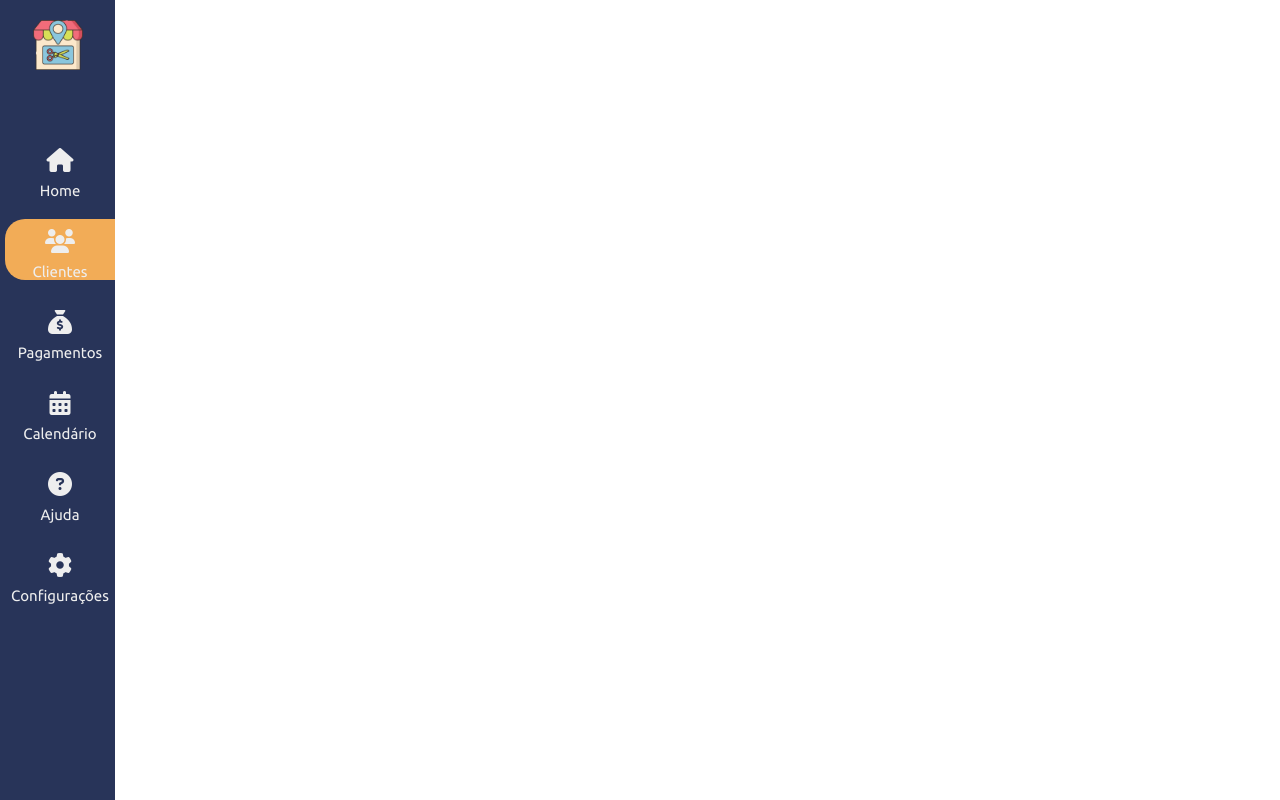
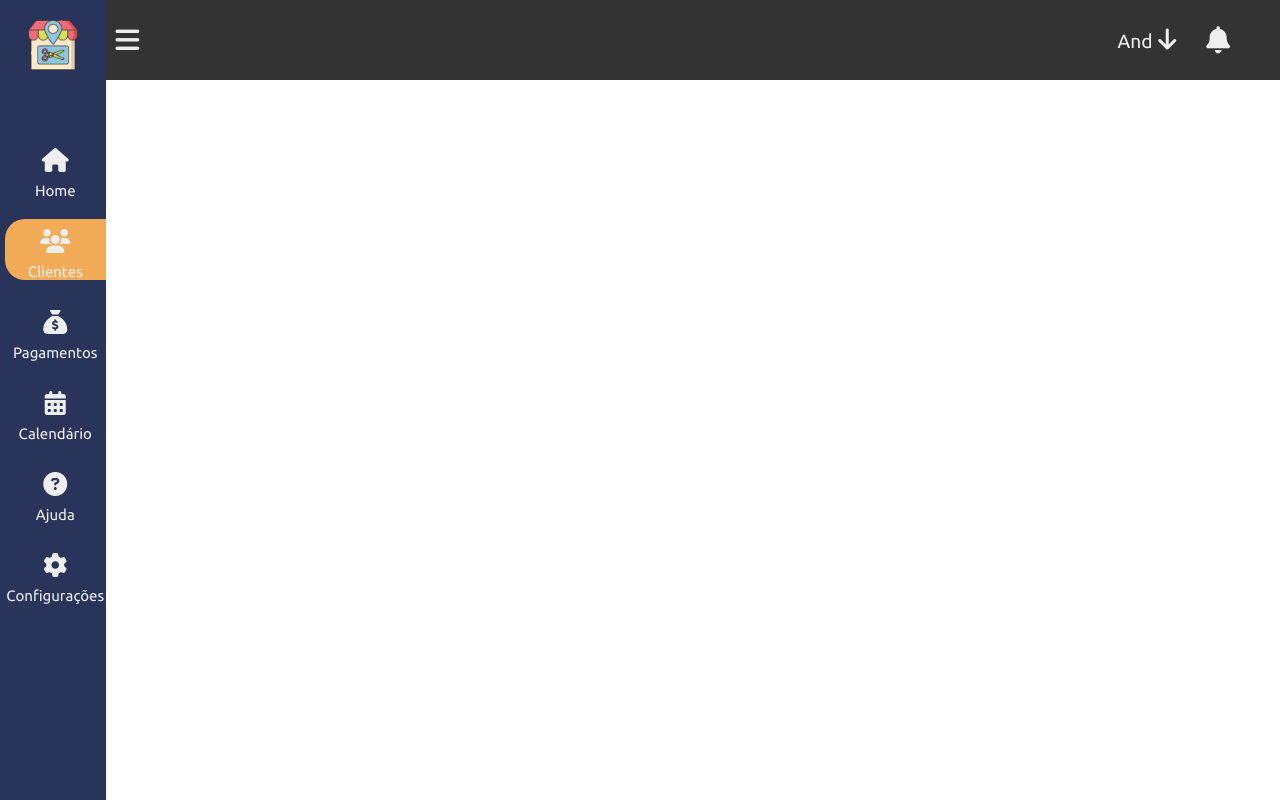
Before and after one commit to luvsscorpius/BeautyHair, a website: page index.html in a window 1280 px wide. Drawn offline with Linux system fonts and the light colour scheme.

Commit message:
feat(header added): header added

```diff
--- a/css/style.css
+++ b/css/style.css
@@ -110,3 +110,54 @@ body {
     border-radius: 50%;
     box-shadow: 15px -15px 0 var(--red);
 }
+
+/* Header */
+
+header {
+    background-color: var(--header);
+    height: 80px;
+    width: 100%;
+    display: flex;
+    align-items: center;
+}
+
+header .bars {
+    display: flex;
+    width: 100%;
+    margin: 10px;
+}
+
+header .bars .list-bars {
+    list-style: none;
+}
+
+header .bars .list-bars a {
+    color: #eee;
+    list-style: none;
+}
+
+header .bars-header {
+    display: flex;
+    justify-content: flex-end;
+    width: 100%;
+    gap: 30px;
+    margin: 50px;
+}
+
+header .bars-header .list-header {
+    display: flex;
+    align-items: center;
+    flex-direction: row;
+    justify-content: flex-end;
+}
+
+header .bars-header .list-header a {
+    color: #eee;
+    text-decoration: none;
+    list-style: none;
+    font-size: 1.5rem;
+}
+
+.list-icon {
+    font-size: 1.7rem;
+}
--- a/index.html
+++ b/index.html
@@ -60,6 +60,31 @@
         </ul>
     </div>
 
+    <header>
+        <ul class="bars">
+            <li class="list-bars">
+                <a href="#">
+                    <span class="list-icon"><i class="fa-solid fa-bars"></i></span>
+                </a>
+            </li>
+        </ul>
+
+        <ul class="bars-header">
+            <li class="list-header">
+                <a href="#">
+                    <span class="title" style="font-size: 1.2rem;">And</span>
+                    <span style="font-size: 1.5rem;"><i class="fa-solid fa-arrow-down"></i></span>
+                </a>
+            </li>
+
+            <li class="list-header">
+                <a href="#">
+                    <span class="list-icon"><i class="fa-solid fa-bell"></i></span>
+                </a>
+            </li>
+        </ul>
+    </header>
+
     <script src="https://kit.fontawesome.com/8e9cc19741.js" crossorigin="anonymous"></script>
 </body>
 
```
